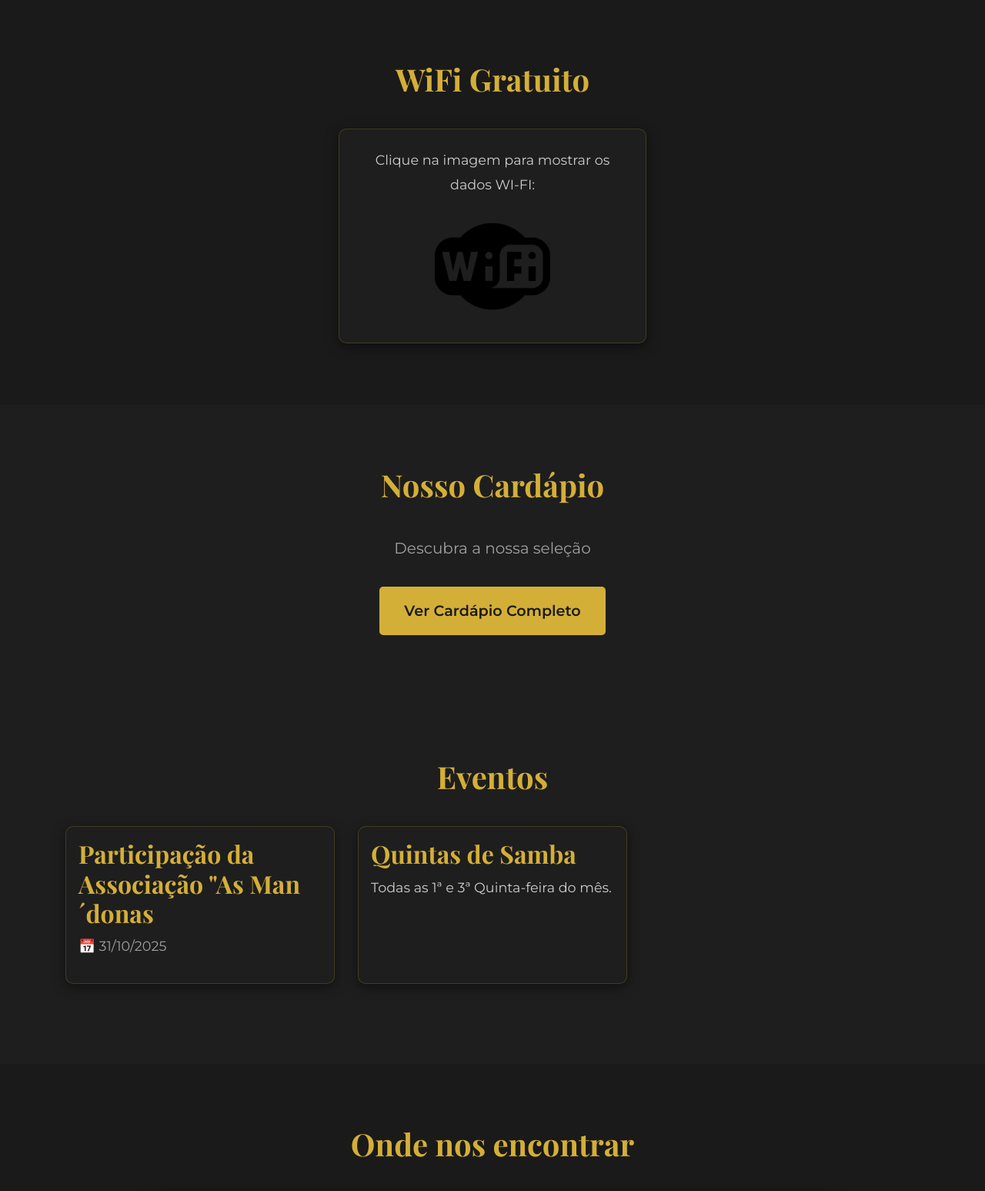
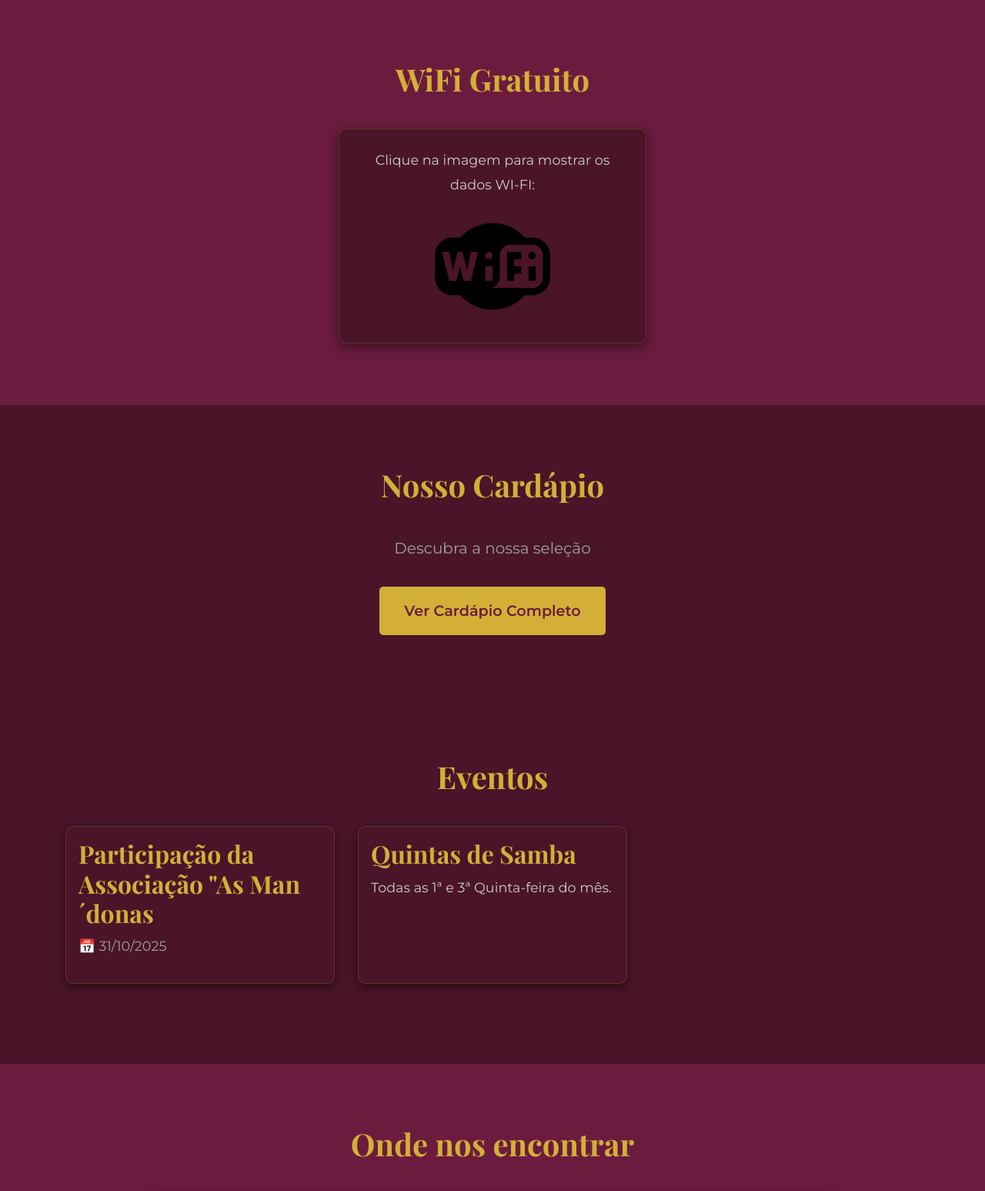
Before and after one commit to trmsantos/projetotomazia, a PHP site: page /bemvindo.php in a window 1280 px wide. Shown: the part 801-2348 px from the top of the page at 77% size. Run offline with PHP 8.4, Linux system fonts and the light colour scheme; the visitor is signed in with stand-in values (Sample User, id 1); data comes from the database, SQL or seed files in the repository.

Commit message:
Update color scheme to match logo burgundy tones across all pages
Co-authored-by: trmsantos <190700811+trmsantos@users.noreply.github.com>

```diff
--- a/bemvindo.php
+++ b/bemvindo.php
@@ -23,7 +23,7 @@ $nome = $_SESSION['nome'];
         body {
             font-family: 'Montserrat', sans-serif;
             overflow-x: hidden;
-            background-color: #1a1a1a;
+            background-color: #6B1C3E;
             color: #f0f0f0;
         }
 
@@ -55,7 +55,7 @@ $nome = $_SESSION['nome'];
             left: 0;
             width: 100%;
             height: 100%;
-            background: rgba(0, 0, 0, 0.6);
+            background: rgba(107, 28, 62, 0.6);
             z-index: -1;
         }
 
@@ -64,7 +64,7 @@ $nome = $_SESSION['nome'];
             top: 20px;
             right: 20px;
             z-index: 1000;
-            background: rgba(26, 26, 26, 0.9);
+            background: rgba(107, 28, 62, 0.9);
             padding: 15px;
             border-radius: 10px;
             border: 1px solid rgba(212, 175, 55, 0.3);
@@ -84,7 +84,7 @@ $nome = $_SESSION['nome'];
 
         .nav-menu a:hover {
             background: #D4AF37;
-            color: #1a1a1a;
+            color: #6B1C3E;
         }
 
         .hero-content h1 {
@@ -102,7 +102,7 @@ $nome = $_SESSION['nome'];
 
         .btn-custom {
             background-color: #D4AF37;
-            color: #1a1a1a;
+            color: #6B1C3E;
             border: 2px solid #D4AF37;
             padding: 15px 30px;
             font-size: 1.2rem;
@@ -125,12 +125,12 @@ $nome = $_SESSION['nome'];
             color: #D4AF37;
         }
 
-        .wifi-section { background-color: #1a1a1a; }
-        .events-section { background-color: #1e1e1e; }
-        .map-section { background-color: #1a1a1a; }
+        .wifi-section { background-color: #6B1C3E; }
+        .events-section { background-color: #4A1429; }
+        .map-section { background-color: #6B1C3E; }
 
         .wifi-card, .event-card {
-            background: #1e1e1e;
+            background: #4A1429;
             color: #f0f0f0;
             border: 1px solid rgba(212, 175, 55, 0.2);
             box-shadow: 0 4px 15px rgba(0, 0, 0, 0.5);
@@ -143,7 +143,7 @@ $nome = $_SESSION['nome'];
         .btn-copy-icon {
             background: none;
             border: none;
-            color: #1a1a1a;
+            color: #6B1C3E;
             cursor: pointer;
             padding: 5px;
             opacity: 0.8;
@@ -194,7 +194,7 @@ $nome = $_SESSION['nome'];
                 transform: translateX(100%);
                 transition: transform 0.3s ease-in-out;
                 border-radius: 0;
-                background: rgba(26, 26, 26, 0.98);
+                background: rgba(107, 28, 62, 0.98);
                 backdrop-filter: blur(5px);
             }
             .nav-menu.open { transform: translateX(0); }
@@ -234,8 +234,8 @@ $nome = $_SESSION['nome'];
                 <p>Clique na imagem para mostrar os dados WI-FI:</p>
                 <img src="img/wifi.png" alt="WiFi" onclick="toggleWiFi()" style="width: 150px; cursor: pointer; transition: transform 0.3s;" onmouseover="this.style.transform='scale(1.05)'" onmouseout="this.style.transform='scale(1)'">
                 <div class="wifi-info" id="wifiInfo" style="display: none; margin-top: 20px;">
-                    <p style="text-align: left; background-color: #D4AF37; color: #1a1a1a; padding: 15px; border-radius: 5px; margin: 10px 0; font-weight: 600;"><strong>Rede:</strong> <?php echo htmlspecialchars(WIFI_REDE); ?></p>
-                    <div style="display: flex; align-items: center; justify-content: space-between; background-color: #D4AF37; color: #1a1a1a; padding: 10px 15px; border-radius: 5px; margin: 10px 0; font-weight: 600;">
+                    <p style="text-align: left; background-color: #D4AF37; color: #6B1C3E; padding: 15px; border-radius: 5px; margin: 10px 0; font-weight: 600;"><strong>Rede:</strong> <?php echo htmlspecialchars(WIFI_REDE); ?></p>
+                    <div style="display: flex; align-items: center; justify-content: space-between; background-color: #D4AF37; color: #6B1C3E; padding: 10px 15px; border-radius: 5px; margin: 10px 0; font-weight: 600;">
                         <span><strong>Password:</strong> <span id="wifiPassword"><?php echo htmlspecialchars(WIFI_PASSWORD); ?></span></span>
                         <button onclick="copyWifiPassword()" class="btn-copy-icon" aria-label="Copiar password">
                             <svg id="copyIcon" xmlns="http://www.w3.org/2000/svg" width="16" height="16" fill="currentColor" viewBox="0 0 16 16"><path d="M4 1.5H3a2 2 0 0 0-2 2V14a2 2 0 0 0 2 2h10a2 2 0 0 0 2-2V3.5a2 2 0 0 0-2-2h-1v1h1a1 1 0 0 1 1 1V14a1 1 0 0 1-1 1H3a1 1 0 0 1-1-1V3.5a1 1 0 0 1 1-1h1v-1z"/><path d="M9.5 1a.5.5 0 0 1 .5.5v1a.5.5 0 0 1-.5.5h-3a.5.5 0 0 1-.5-.5v-1a.5.5 0 0 1 .5-.5h3zm-3-1A1.5 1.5 0 0 0 5 1.5v1A1.5 1.5 0 0 0 6.5 4h3A1.5 1.5 0 0 0 11 2.5v-1A1.5 1.5 0 0 0 9.5 0h-3z"/></svg>
@@ -247,7 +247,7 @@ $nome = $_SESSION['nome'];
         </div>
     </section>
 
-    <section id="menu" class="menu-section" style="background-color: #1e1e1e;">
+    <section id="menu" class="menu-section" style="background-color: #4A1429;">
         <div class="container">
             <h2>Nosso Cardápio</h2>
             <div class="text-center">
--- a/criaradmin.php
+++ b/criaradmin.php
@@ -30,10 +30,10 @@ if ($_SERVER['REQUEST_METHOD'] === 'POST') {
     <title>Criar Admin</title>
     <link rel="stylesheet" href="https://maxcdn.bootstrapcdn.com/bootstrap/4.5.2/css/bootstrap.min.css">
     <style>
-        body { background: #121212; color: #f0f0f0; font-family: Montserrat, Arial, sans-serif;}
-        .form-container { max-width: 400px; margin: 80px auto; background: #232323; padding: 30px; border-radius: 8px;}
+        body { background: #6B1C3E; color: #f0f0f0; font-family: Montserrat, Arial, sans-serif;}
+        .form-container { max-width: 400px; margin: 80px auto; background: #4A1429; padding: 30px; border-radius: 8px;}
         label { color: #D4AF37; }
-        .btn-primary { background: #D4AF37; border: none; color: #1a1a1a; font-weight: bold;}
+        .btn-primary { background: #D4AF37; border: none; color: #6B1C3E; font-weight: bold;}
     </style>
 </head>
 <body>
--- a/css/style.css
+++ b/css/style.css
@@ -3,16 +3,16 @@
 /* Import Google Fonts */
 @import url('https://fonts.googleapis.com/css2?family=Playfair+Display:wght@400;700&family=Montserrat:wght@300;400;600&display=swap');
 
-/* Color Palette - Modern Dark Theme */
+/* Color Palette - Modern Dark Theme with Logo Burgundy */
 :root {
-    --primary-color: #1a1a1a;
-    --primary-dark: #0d0d0d;
+    --primary-color: #6B1C3E;
+    --primary-dark: #4A1429;
     --secondary-color: #D4AF37;
     --text-dark: #f0f0f0;
     --text-light: #cccccc;
-    --bg-light: #1a1a1a;
+    --bg-light: #6B1C3E;
     --white: #ffffff;
-    --overlay-dark: rgba(0, 0, 0, 0.7);
+    --overlay-dark: rgba(107, 28, 62, 0.7);
 }
 
 * {
@@ -110,7 +110,7 @@ a:hover {
 
 /* Navbar */
 .navbar {
-    background-color: rgba(26, 26, 26, 0.95) !important;
+    background-color: rgba(107, 28, 62, 0.95) !important;
     box-shadow: 0 4px 6px rgba(0, 0, 0, 0.3);
     padding: 15px 0;
 }
@@ -340,7 +340,7 @@ footer a:hover {
     left: 0;
     width: 100%;
     height: 100%;
-    background: rgba(0, 0, 0, 0.75); /* Darker overlay for better text readability */
+    background: rgba(107, 28, 62, 0.75); /* Darker overlay for better text readability */
     z-index: -1;
 }
 
--- a/termos.php
+++ b/termos.php
@@ -12,19 +12,19 @@
     <link rel="stylesheet" href="css/style.css">
     <style>
         body {
-            background-color: #1a1a1a;
+            background-color: #6B1C3E;
             color: #f0f0f0;
         }
 
         .navbar {
-            background-color: rgba(26, 26, 26, 0.95) !important;
+            background-color: rgba(107, 28, 62, 0.95) !important;
         }
 
         .terms-container {
             max-width: 900px;
             margin: 50px auto;
             padding: 40px;
-            background-color: rgba(26, 26, 26, 0.9);
+            background-color: rgba(107, 28, 62, 0.9);
             border-radius: 15px;
             box-shadow: 0 8px 32px rgba(0, 0, 0, 0.5);
             border: 1px solid rgba(212, 175, 55, 0.3);
```
Also changed, not shown: admin.php (+4 -4 lines), cardapio.php (+5 -5 lines), erro.php (+5 -5 lines), index.php (+6 -6 lines), login.php (+5 -5 lines), maintenance.php (+4 -4 lines).
